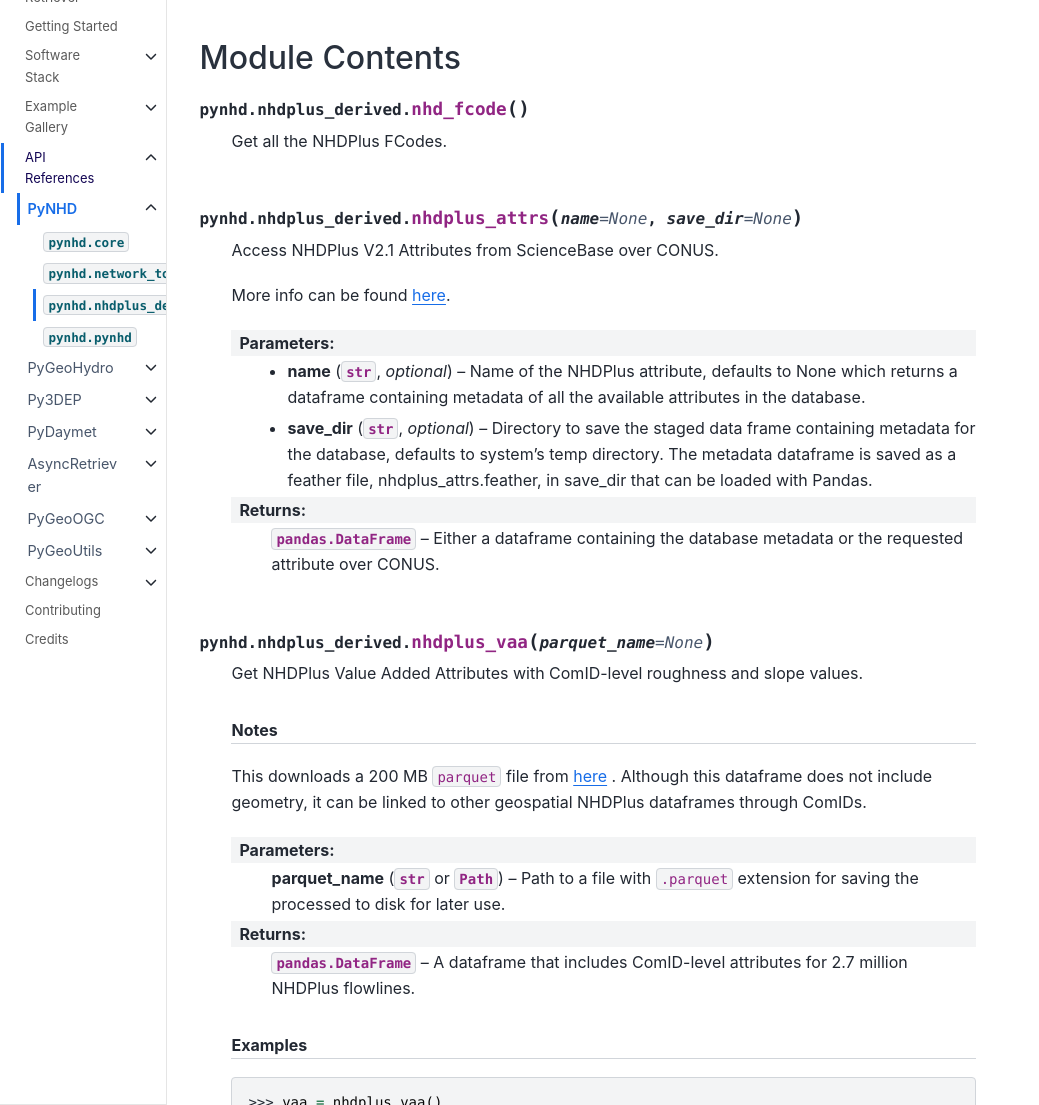
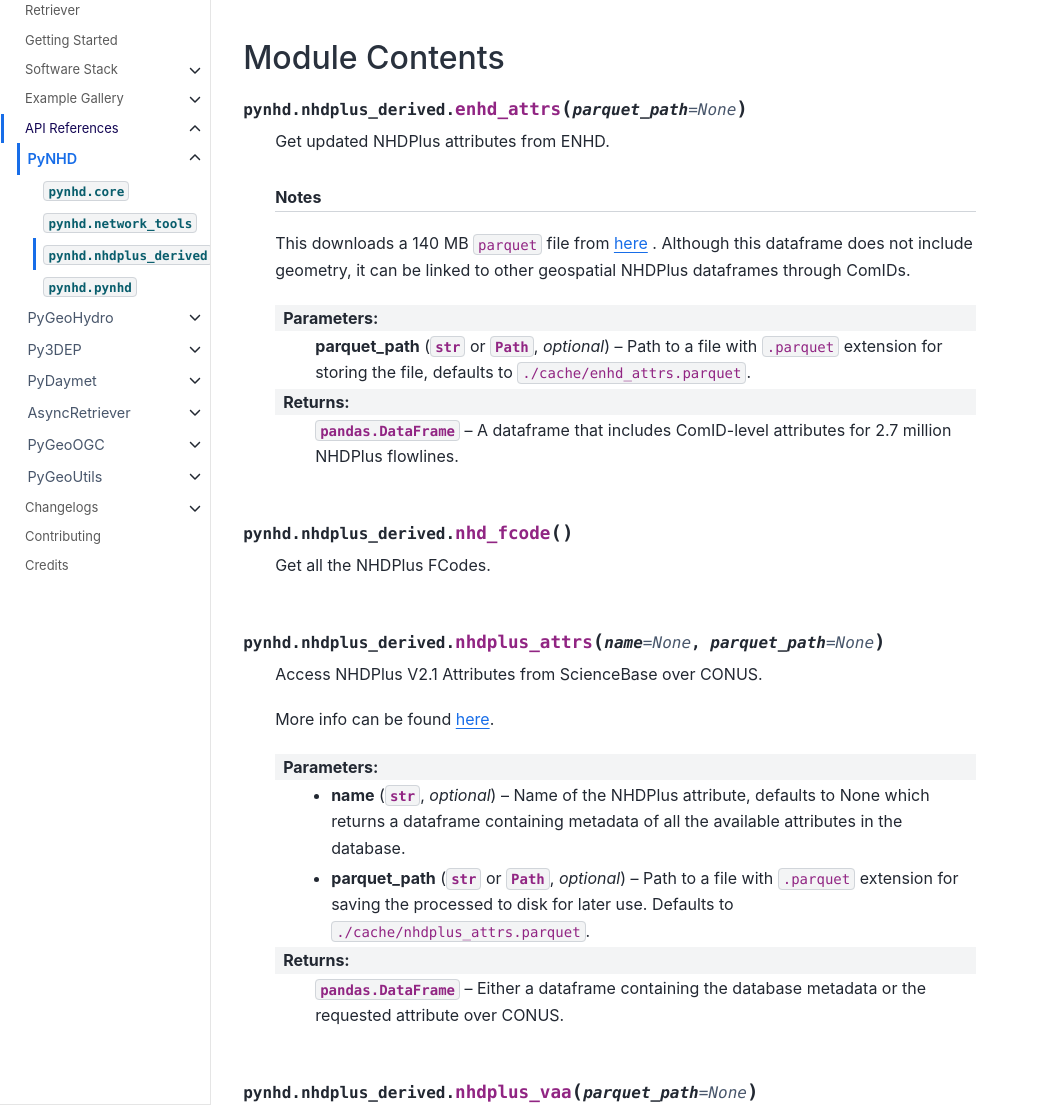
Before and after one commit to hyriver/hyriver.github.io, a Sphinx documentation site: the page built from docs/source/autoapi/pynhd/nhdplus_derived/index.rst, in a window 1280 px wide and 1400 px high, cut to the strip 295-1400 px from the top of the window. Shown: the whole strip, without its empty margins (0-1039 px from the left). Built offline with Sphinx 7.4.7 and the Sphinx Book theme 1.1.4, drawn with Linux system fonts in a browser that asks for light colours; some of the changed text lies outside the part shown.

Commit message:
ENH: Update the APIs

```diff
--- a/docs/source/autoapi/pynhd/nhdplus_derived/index.rst
+++ b/docs/source/autoapi/pynhd/nhdplus_derived/index.rst
@@ -12,12 +12,29 @@
 Module Contents
 ---------------
 
+.. py:function:: enhd_attrs(parquet_path = None)
+
+   Get updated NHDPlus attributes from ENHD.
+
+   .. rubric:: Notes
+
+   This downloads a 140 MB ``parquet`` file from
+   `here <https://www.sciencebase.gov/catalog/item/60c92503d34e86b9389df1c9>`__ .
+   Although this dataframe does not include geometry, it can be linked to other geospatial
+   NHDPlus dataframes through ComIDs.
+
+   :Parameters: **parquet_path** (:class:`str` or :class:`~~pathlib.Path`, *optional*) -- Path to a file with ``.parquet`` extension for storing the file, defaults to
+                ``./cache/enhd_attrs.parquet``.
+
+   :returns: :class:`pandas.DataFrame` -- A dataframe that includes ComID-level attributes for 2.7 million NHDPlus flowlines.
+
+
 .. py:function:: nhd_fcode()
 
    Get all the NHDPlus FCodes.
 
 
-.. py:function:: nhdplus_attrs(name = None, save_dir = None)
+.. py:function:: nhdplus_attrs(name = None, parquet_path = None)
 
    Access NHDPlus V2.1 Attributes from ScienceBase over CONUS.
 
@@ -25,14 +42,13 @@ Module Contents
 
    :Parameters: * **name** (:class:`str`, *optional*) -- Name of the NHDPlus attribute, defaults to None which returns a dataframe containing
                   metadata of all the available attributes in the database.
-                * **save_dir** (:class:`str`, *optional*) -- Directory to save the staged data frame containing metadata for the database,
-                  defaults to system's temp directory. The metadata dataframe is saved as a feather
-                  file, nhdplus_attrs.feather, in save_dir that can be loaded with Pandas.
+                * **parquet_path** (:class:`str` or :class:`~~pathlib.Path`, *optional*) -- Path to a file with ``.parquet`` extension for saving the processed to disk for
+                  later use. Defaults to ``./cache/nhdplus_attrs.parquet``.
 
    :returns: :class:`pandas.DataFrame` -- Either a dataframe containing the database metadata or the requested attribute over CONUS.
 
 
-.. py:function:: nhdplus_vaa(parquet_name = None)
+.. py:function:: nhdplus_vaa(parquet_path = None)
 
    Get NHDPlus Value Added Attributes with ComID-level roughness and slope values.
 
@@ -43,8 +59,8 @@ Module Contents
    Although this dataframe does not include geometry, it can be linked to other geospatial
    NHDPlus dataframes through ComIDs.
 
-   :Parameters: **parquet_name** (:class:`str` or :class:`~~pathlib.Path`) -- Path to a file with ``.parquet`` extension for saving the processed to disk for
-                later use.
+   :Parameters: **parquet_path** (:class:`str` or :class:`~~pathlib.Path`, *optional*) -- Path to a file with ``.parquet`` extension for storing the file, defaults to
+                ``./cache/nldplus_vaa.parquet``.
 
    :returns: :class:`pandas.DataFrame` -- A dataframe that includes ComID-level attributes for 2.7 million NHDPlus flowlines.
 
```
Also changed, not shown: docs/source/autoapi/pygeohydro/pygeohydro/index.rst (+9 -3 lines), docs/source/autoapi/pynhd/core/index.rst (+12 -12 lines), docs/source/autoapi/pynhd/network_tools/index.rst (+7 -2 lines), docs/source/readme/pygeohydro.rst (+20 -2 lines), docs/source/autoapi/pynhd/index.rst (line endings or trailing spaces).
